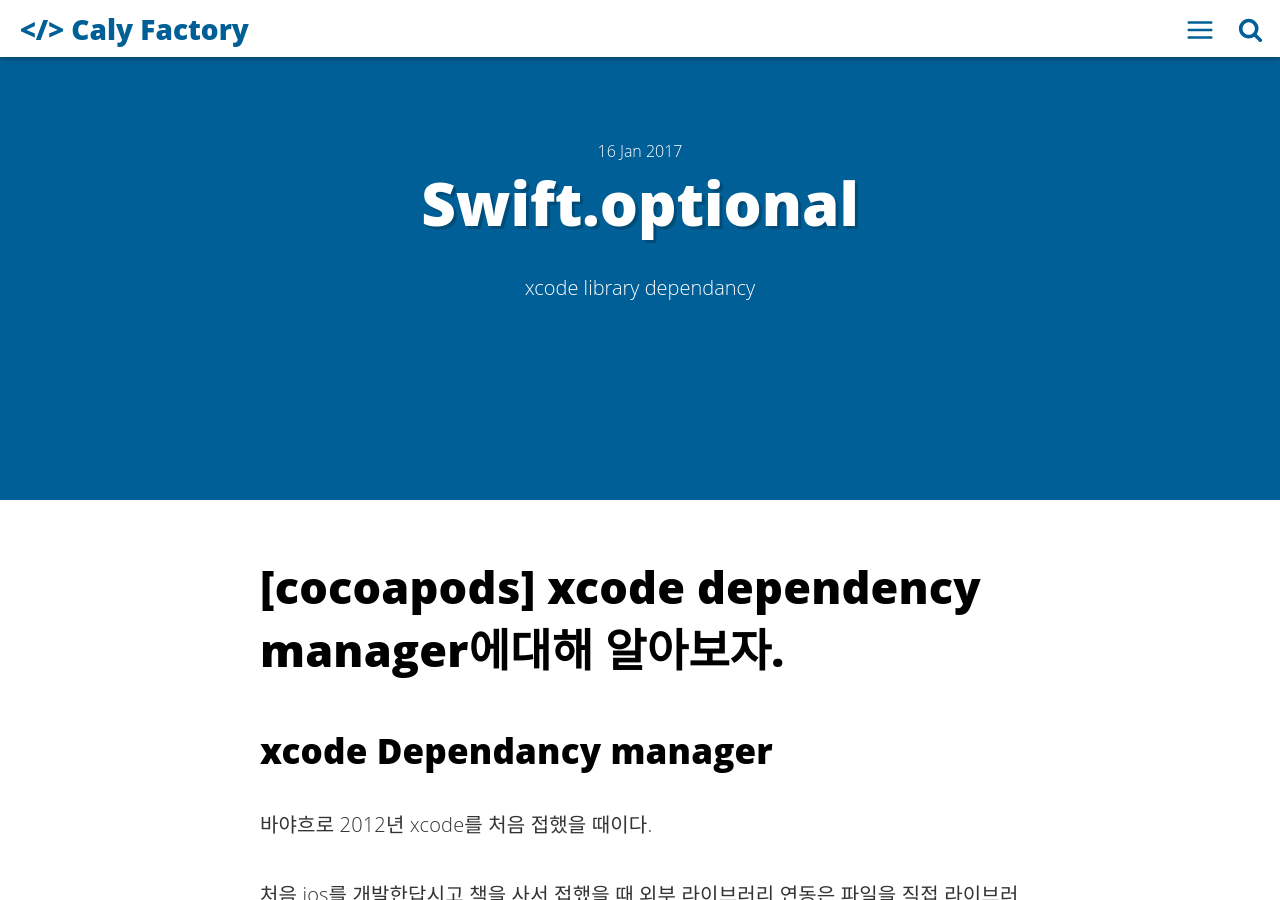
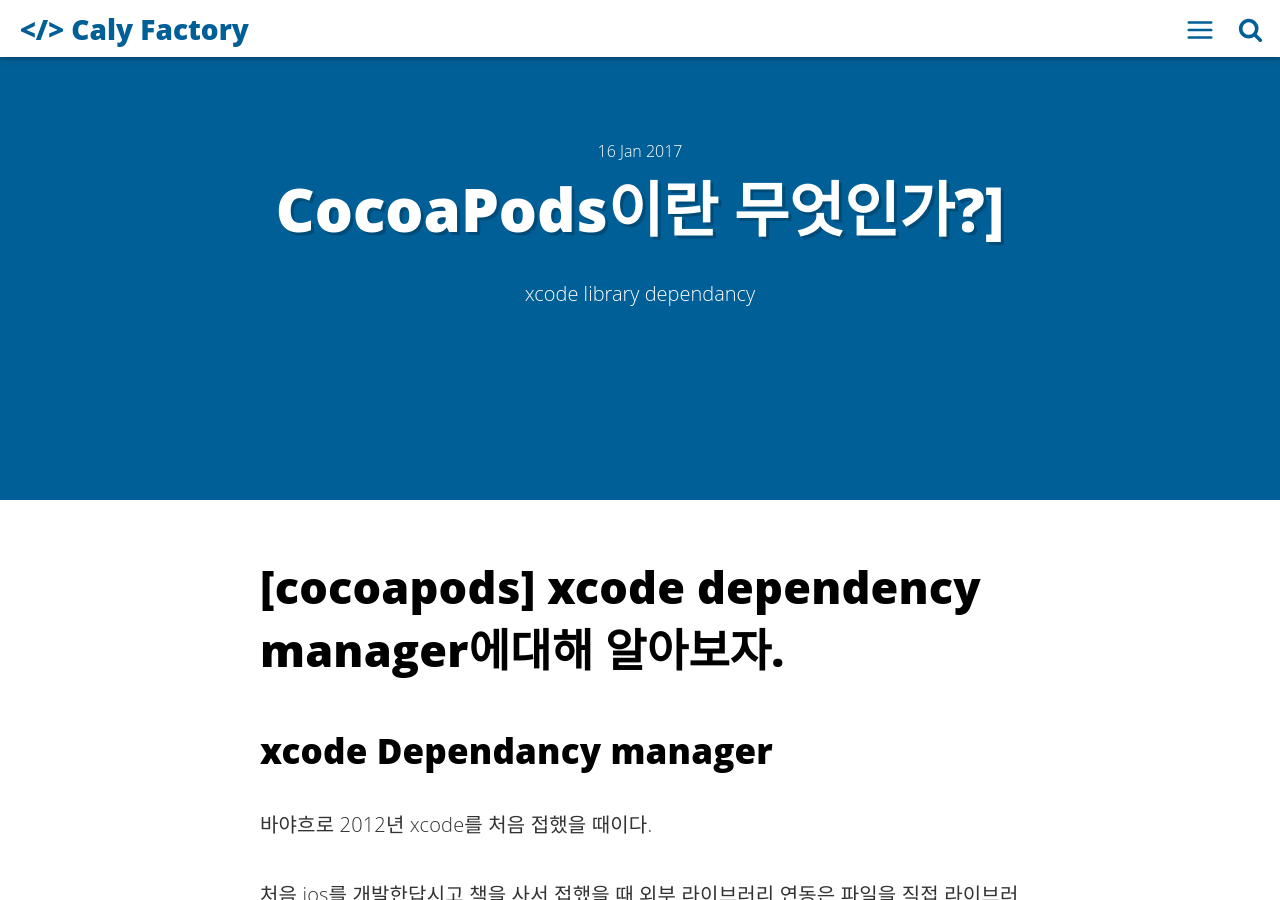
Before and after one commit to CalyFactory/CalyFactory.github.io, a Jekyll site: the page built from _posts/2017-01-16-xcode dependency Manager.md, in a window 1280 px wide and 900 px high. Built offline with Jekyll 4.4.1, drawn with Linux system fonts in a browser that asks for light colours; comment, search, counter and statistics services are not loaded.

Commit message:
fix pk post

```diff
--- a/_posts/2017-01-16-xcode dependency Manager.md
+++ b/_posts/2017-01-16-xcode dependency Manager.md
@@ -1,6 +1,6 @@
 ---
 layout: post
-title: "Swift.optional"
+title: "CocoaPods이란 무엇인가?]"
 date: 2017-01-16 22:43:58
 image: '/assets/img/'
 description: 'xcode library dependancy'
```
